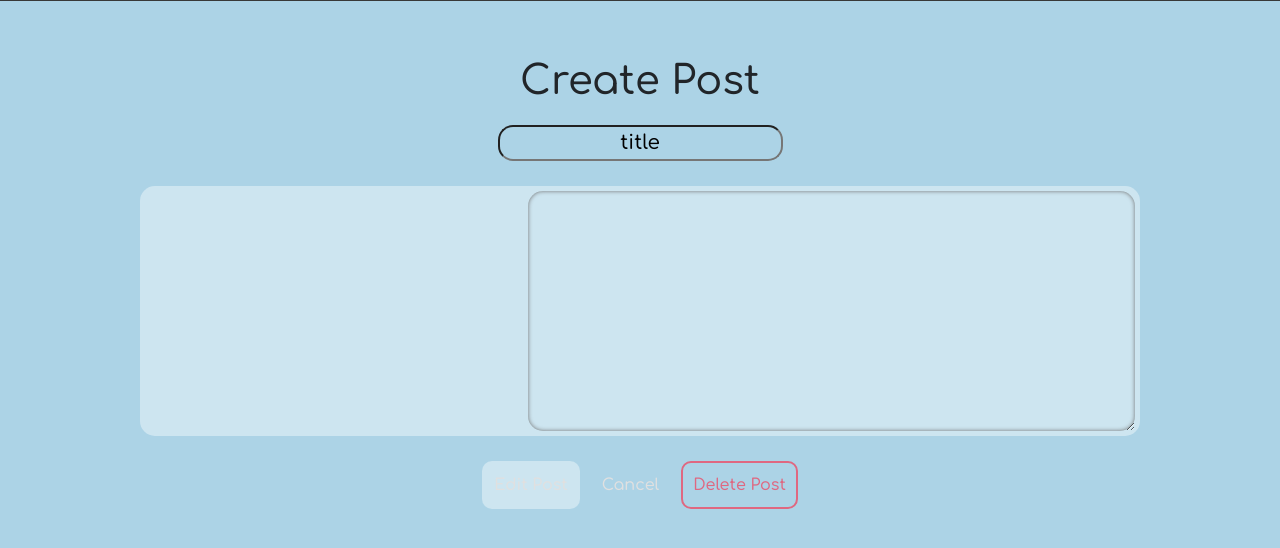
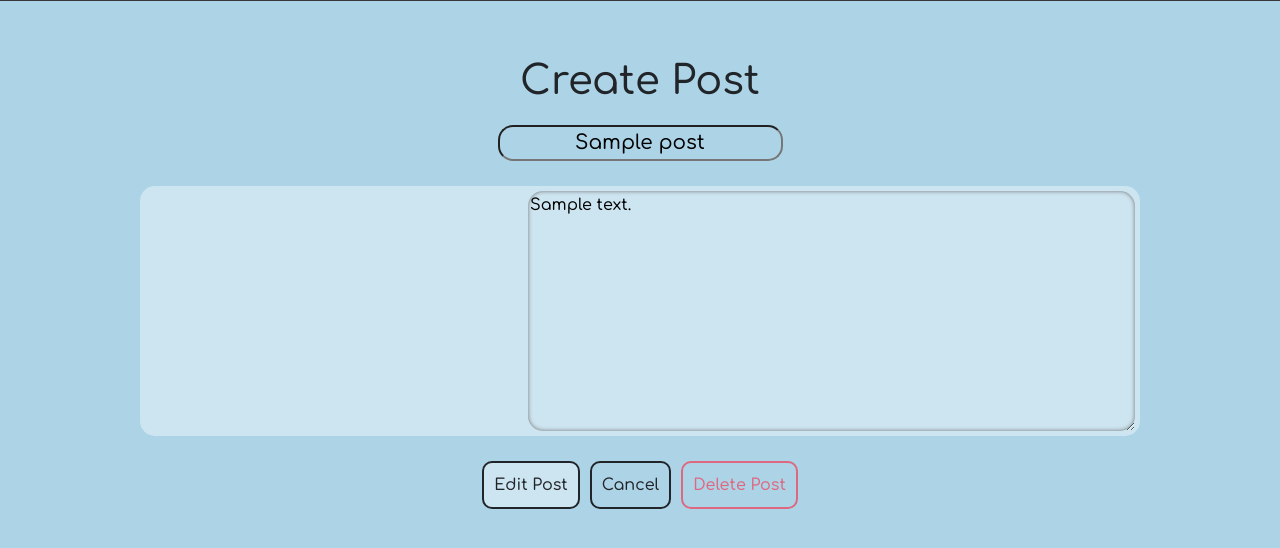
Before and after one commit to pietelite/pegasus, a Django app: template reels/templates/reels/post_creation.html in a window 1280 px wide. Shown: the part 63-611 px from the top of the page. Run offline with Django 3.2, Linux system fonts and the light colour scheme; the template is opened without the code that fills it: most values are stand-ins (such as "Sample title", 1, 10 or a date in 2020); parts of the project's set-up code (start-up, migrations or seed data) failed here and were passed over; some libraries are stand-ins or nearby versions.

Commit message:
editing/creating post functionality implemented, minus video selection

```diff
--- a/reels/sql.py
+++ b/reels/sql.py
@@ -190,7 +190,8 @@ def delete_post(post_id: str) -> None:
 # Updates a post
 def update_post(post_id: str, title: str, description: str) -> None:
     with connection.cursor() as cursor:
-        query = "UPDATE Posts SET Title='{}', Description='{}' WHERE PostId='{}'".format(title, description, post_id)
+        query = "UPDATE Posts SET Title='{}', Description='{}' WHERE PostId='{}'"\
+            .format(escape_apostrophes(title), escape_apostrophes(description), post_id)
         cursor.execute(query)
 
 
--- a/reels/static/reels/post_creation.css
+++ b/reels/static/reels/post_creation.css
@@ -47,21 +47,23 @@
 
 .create-post-form .buttons button {
     margin: 0 5px;
-    background: transparent;
-    border-radius: 10px;
+    background-color: transparent;
+    padding: none;
     border-style: solid;
     transition: background .2s, border-color .2s, color .2s;
+    color: #212529;
+    border-color: #212529;
 }
 
 .buttons button.good {
-    background: #CDE5F0;
+    background-color: #CDE5F0;
 }
 
-.buttons .neutral {
+.buttons button.neutral {
 
 }
 
-.buttons .danger {
+.buttons button.danger {
     border-color: #DF6881;
     color: #DF6881;
 }
--- a/reels/templates/reels/post_creation.html
+++ b/reels/templates/reels/post_creation.html
@@ -21,16 +21,16 @@
         {% if post %}
             <input type="hidden" name="post_id" value="{{ post.post_id }}" />
         {% endif %}
-        <input type="text" name="title" value="title" />
+        <input type="text" name="title" value="{% if post %}{{ post.title }}{% else %}Title{% endif %}" />
         <div class="info">
             <div class="placeholder"></div>
-            <textarea name="description" form="create-form"></textarea>
+            <textarea name="description" form="create-form">{% if post %}{{ post.description }}{% endif %}</textarea>
         </div>
         <div class="buttons">
             <button type="submit" name="create_post" class="good" value="create">{% if post %}Edit Post{% else %}Create Post{% endif %}</button>
-            <button type="submit" name="cancel" class="neutral">Cancel</button>
+            <button type="submit" name="cancel" class="neutral" value="cancel">Cancel</button>
             {% if post %}
-                <button type="submit" name="delete_post" class="danger">Delete Post</button>
+                <button type="submit" name="delete_post" class="danger" value="delete">Delete Post</button>
             {% endif %}
         </div>
     </form>
--- a/reels/templates/reels/social.html
+++ b/reels/templates/reels/social.html
@@ -19,6 +19,10 @@
         <div class="feed">
             {% for post in posts %}
                 <div class="post" id="p{{ forloop.counter0 }}">
+                    {% if user_id == post.user_id %}
+                        <a href="/post_creation?post_id={{ post.post_id }}" class="edit">Edit</a>
+                    {% endif %}
+                    <h3>{{ post.title }}</h3>
                     <img class="thumbnail" src="{% static 'reels/thumbnail.png' %}"/>
                     <div class="info">
                         <p>Author: <b>{{ post.username }}</b></p>
--- a/reels/views.py
+++ b/reels/views.py
@@ -202,6 +202,7 @@ def social(request) -> HttpResponse:
             post = get_post(pid)
             v = get_video(post.video_id)
             u = get_user(v.user_id)
+            post.user_id = v.user_id
             post.username = u.user_name
             post.has_liked = has_liked(u.user_id, post.post_id)
             posts.append(post)
```
Also changed, not shown: reels/static/reels/social.css (+16 -0 lines).
